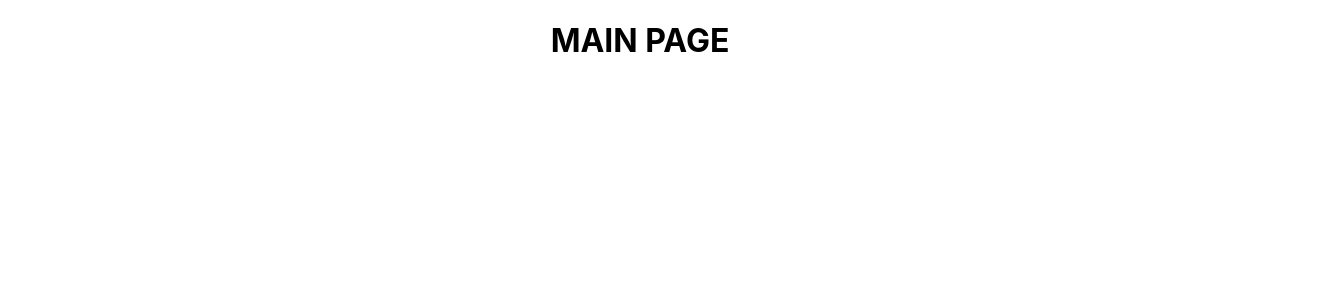
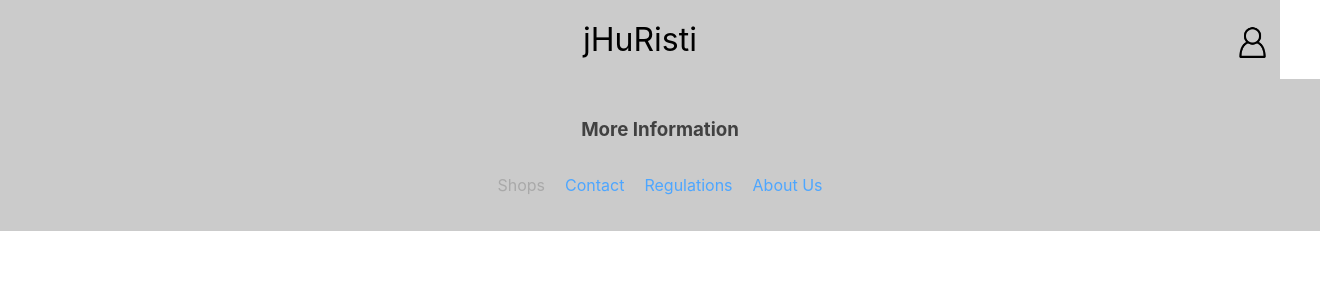
Before and after one commit to dorogus1/jHuRisti, a React (Create React App) app in the folder frontend/: page /main in a window 1280 px wide. Shown: the top 300 px of the page, 1320 px wide, since content can reach past the window. Built offline with nearby package versions, Linux system fonts and the light colour scheme.

Commit message:
Push= mainpage headear+footer

```diff
--- /dev/null
+++ b/frontend/src/Componente/LoginPageButton.tsx
@@ -0,0 +1,49 @@
+import UserLogo from "../Pictures/User.png";
+import { useNavigate } from "react-router-dom";
+import React, { useState } from "react";
+
+export function LoginPageButton() {
+    const navigate = useNavigate();
+    const [isHovered, setIsHovered] = useState(false);
+
+    return (
+        <>
+            {/* Hover Background (Placed First So It's Behind Everything) */}
+            {isHovered && (
+                <div
+                    style={{
+                        position: "fixed",
+                        top: "0",
+                        left: "0",
+                        width: "100%",
+                        height: "11%", // Covers the top part of the page
+                        backgroundColor: "#CBCBCB", // Light grey transparent background
+                        zIndex: "1", // Lower than everything else
+                    }}
+                ></div>
+            )}
+
+            <div
+                style={{
+                    position: "absolute",
+                    top: "25px",
+                    right: "10px",
+                    zIndex: "10", // Ensures the image stays on top
+                }}
+                onMouseEnter={() => setIsHovered(true)}
+                onMouseLeave={() => setIsHovered(false)}
+            >
+                <img
+                    src={UserLogo}
+                    style={{
+                        width: "35px",
+                        height: "35px",
+                        cursor: "pointer",
+                        zIndex: "10", // Stays on top
+                    }}
+                    onClick={() => navigate('/')}
+                />
+            </div>
+        </>
+    );
+}
--- a/frontend/src/Pages/MainPage.tsx
+++ b/frontend/src/Pages/MainPage.tsx
@@ -1,19 +1,71 @@
-import React from 'react';
+import React, { useState } from "react";
+import {LoginPageButton} from "../Componente/LoginPageButton";
+import { useNavigate } from "react-router-dom";
 
-const MainPage: React.FC = () =>
-{
-    return(
+const MainPage: React.FC = () => {
+    const [isHovered, setIsHovered] = useState(false);
+    const navigate = useNavigate();
+
+    return (
         <div>
-            <h1
-                style ={{
+            {isHovered && (
+                <div
+                    style={{
+                        position: "fixed",
+                        top: "0",
+                        left: "0",
+                        width: "100%",
+                        height: "11%", // Covers the top part of the page
+                        backgroundColor: "#CBCBCB", // Light grey transparent background
+                        zIndex: "5", // Puts it behind the text
+                    }}
+                ></div>
+            )}
+
+            {/* Header (Above the Box) */}
+            <header
+                style={{
                     fontSize: "32px",
-                    textAlign: "center"
+                    textAlign: "center",
+                    padding: "20px",
+                    position: "relative",
+                    zIndex: "10", // Ensures the text stays on top
+                }}
+                onMouseEnter={() => setIsHovered(true)}
+                onMouseLeave={() => setIsHovered(false)}
+            >
+                jHuRisti
+            </header>
+            <LoginPageButton />
 
-                }}>
-                MAIN PAGE
-            </h1>
+            <footer
+                style={{
+                    backgroundColor: "#CBCBCB",
+                    color: "white",
+                    padding: "20px",
+                    textAlign: "center",
+                    position: "relative",
+                    bottom: "0",
+                    width: "100%",
+                }}
+            >
+                <h3
+                    style={{
+                        color: "#414141"
+                    }}
+                >
+                    More Information
+                </h3>
+                <div style={{ display: "flex", justifyContent: "center", gap: "20px" }}>
+                    <p style={{ cursor: "pointer", color: "#A9A9A9" }} onClick={() => navigate("/shops")}>Shops</p>
+                    <p style={{ cursor: "pointer", color: "#4da6ff" }} onClick={() => navigate("/contact")}>Contact</p>
+                    <p style={{ cursor: "pointer", color: "#4da6ff" }} onClick={() => navigate("/regulations")}>Regulations</p>
+                    <p style={{ cursor: "pointer", color: "#4da6ff" }} onClick={() => navigate("/about")}>About Us</p>
+                </div>
+            </footer>
+
         </div>
     );
-}
+};
 
 export default MainPage;
```
Also changed, not shown: frontend/src/Pictures/User.png (added).
